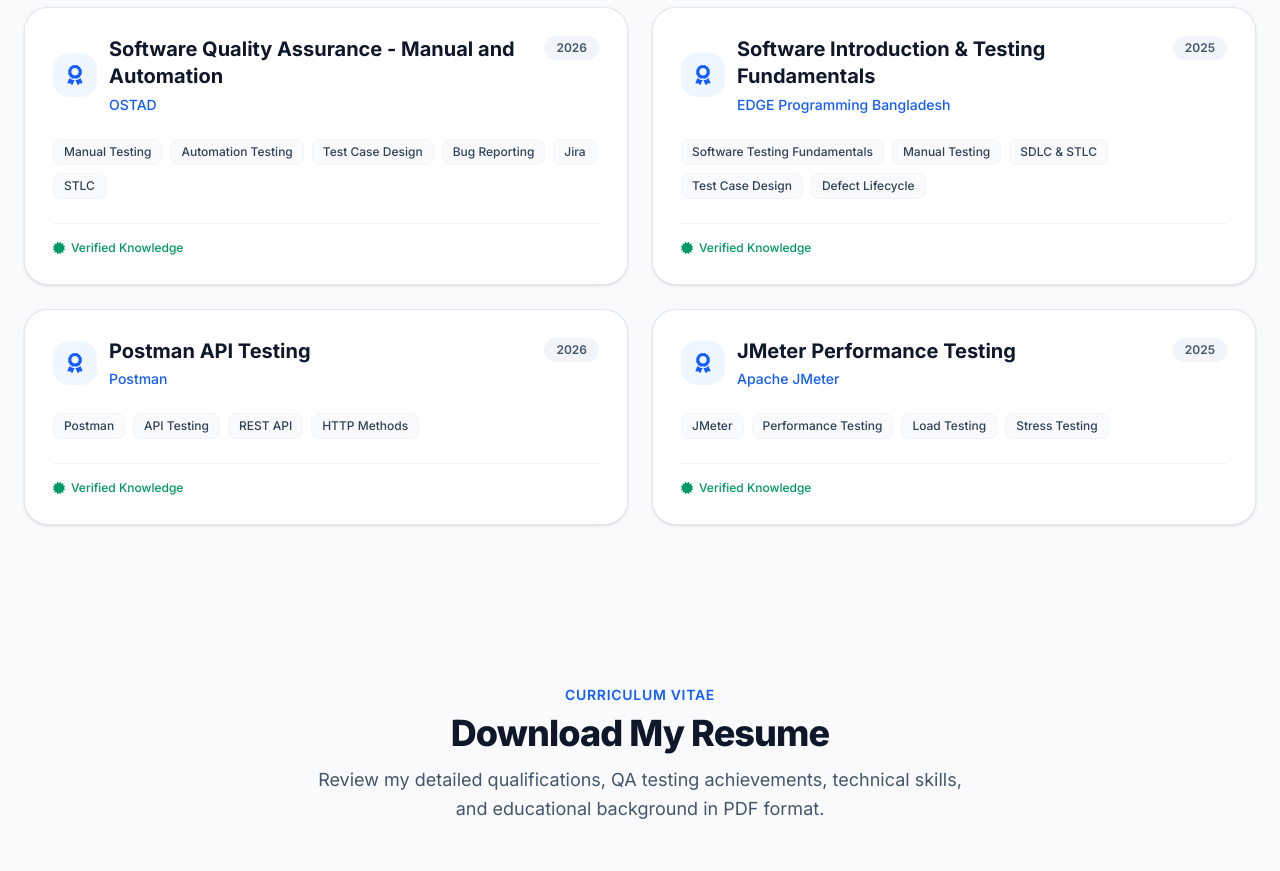
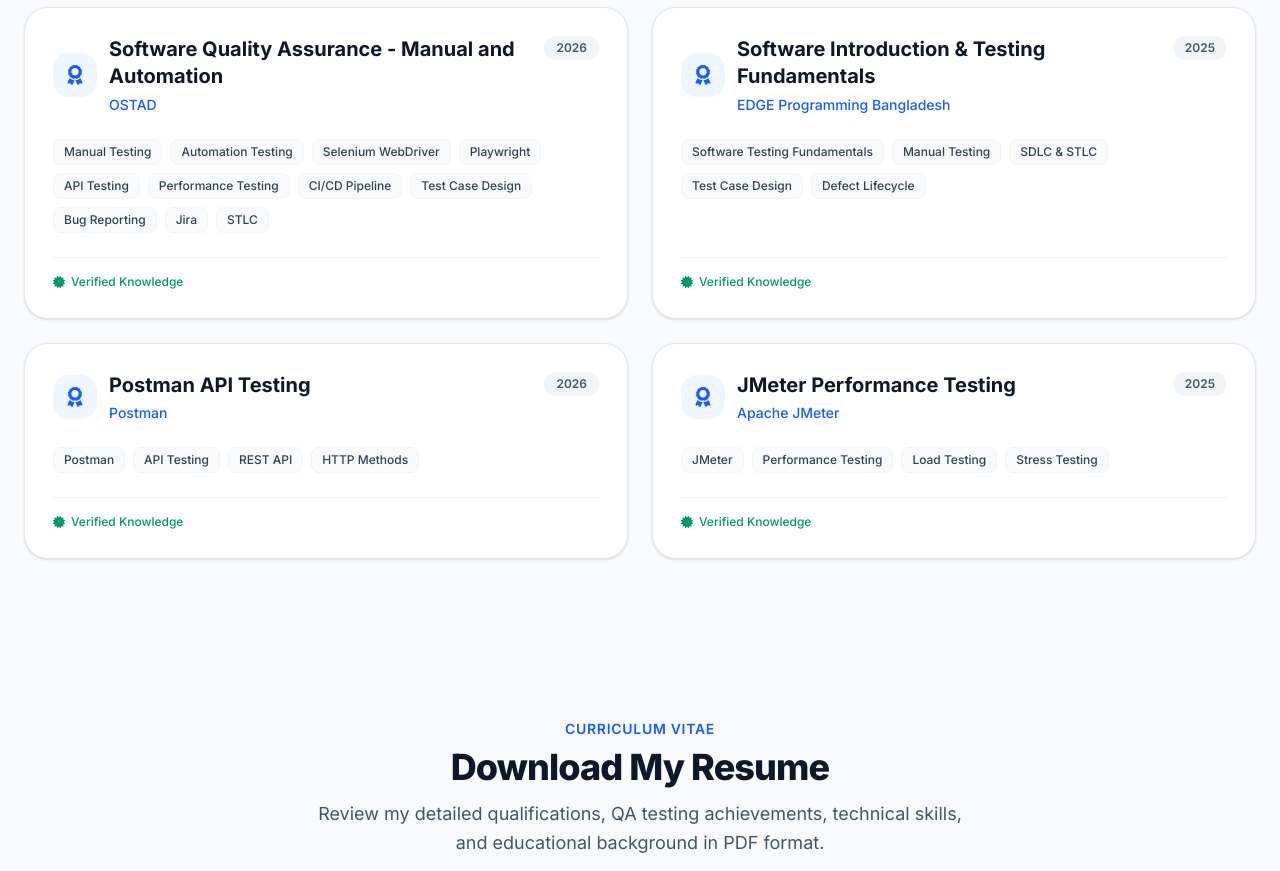
Before and after one commit to naimuropu-cell/naimuropu-cell.github.io, a React (Vite) app: page / in a window 1280 px wide. Shown: the part 7720-8591 px from the top of the page. Built offline with nearby package versions, Linux system fonts and the light colour scheme.

Commit message:
Update OSTAD certification skills with Playwright, API Testing, and CI/CD Pipeline

```diff
--- a/src/data/certifications.ts
+++ b/src/data/certifications.ts
@@ -16,6 +16,11 @@ export const certifications: Certification[] = [
     skills: [
       "Manual Testing",
       "Automation Testing",
+      "Selenium WebDriver",
+      "Playwright",
+      "API Testing",
+      "Performance Testing",
+      "CI/CD Pipeline",
       "Test Case Design",
       "Bug Reporting",
       "Jira",
```
